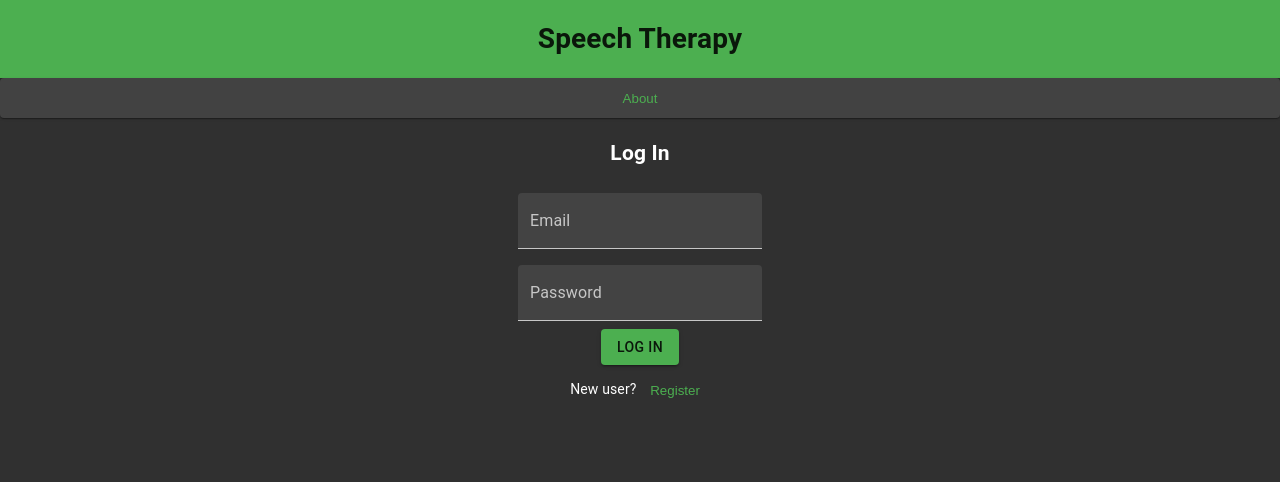
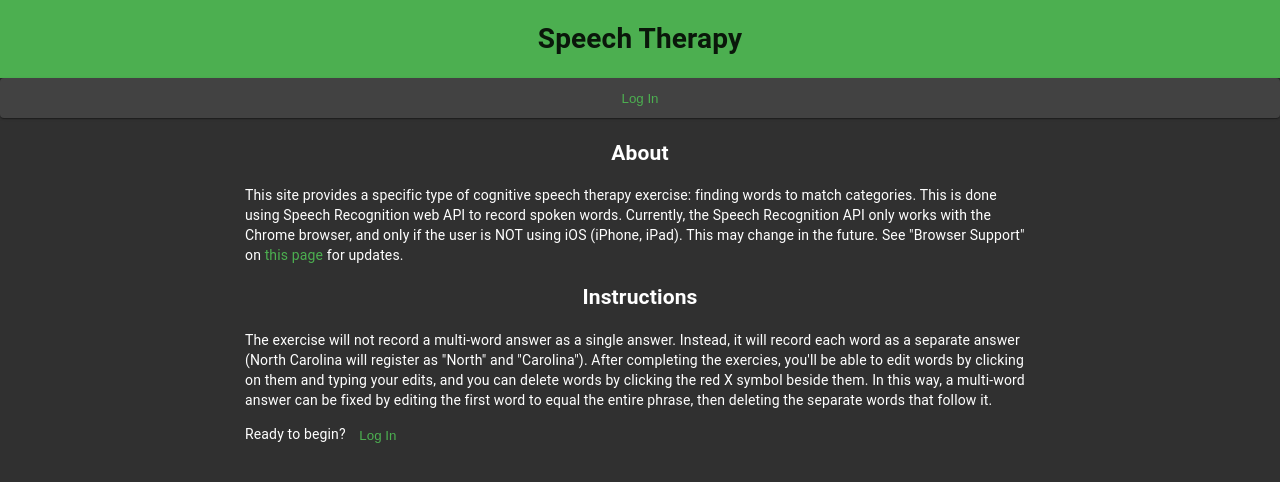
Before and after one commit to jay-dimock/speech-therapy, a React (Create React App) app in the folder client/: page / in a window 1280 px wide. Before the commit this address led to /login. Shown: the top 482 px of the page. Built offline with nearby package versions, Linux system fonts and the light colour scheme.

Commit message:
logout function works. select category & render timer works

```diff
--- a/client/src/App.css
+++ b/client/src/App.css
@@ -1,3 +1,10 @@
 .App {
   text-align: center;
 }
+
+.container {
+  max-width:790px;
+  margin: 0 auto;
+}
+
+p { text-align:left;}
--- a/client/src/App.js
+++ b/client/src/App.js
@@ -12,6 +12,8 @@ import {green} from '@material-ui/core/colors';
 import Main from './views/Main';
 import Register from './views/Register';
 import Login from './views/Login';
+import Logout from './views/Logout';
+import Exercise from './views/Exercise';
 
 const theme = createMuiTheme({
   palette: {
@@ -37,6 +39,8 @@ function App() {
               <Main default path="/"/>
               <Register path="register"/>
               <Login path="login"/>
+              <Logout path="logout"/>
+              <Exercise path="exercise"/>
           </Router>
         </ThemeProvider>
       </SessionContext.Provider>
--- a/client/src/components/PageHeader.js
+++ b/client/src/components/PageHeader.js
@@ -6,25 +6,22 @@ import SessionContext from '../util/SessionContext';
 
 export default (props) => {
     const context = useContext(SessionContext);
-    //const linkText = props.linkText || "Back to Home";
-    //const linkTo = props.linkTo || "/";
     const { currentPage } = props;
     const links = [];
 
-    if (context.session.userId && currentPage !== "home") {
-        links.push(<WrappedLink to="/">Back to Home</WrappedLink>);
+    if (currentPage !== "home") {
+        links.push(<WrappedLink to="/">Home</WrappedLink>);
+    } else if ( !context.session.userId ) {
+        links.push(<WrappedLink to="/login">Log In</WrappedLink>)
     }
 
-    if (currentPage !== "about") links.push(<WrappedLink to="/about">About</WrappedLink>);
-
     if (context.session.userId) {
-
-        if (currentPage !== "exercises") links.push(<WrappedLink to="/exercises">Exercises</WrappedLink>)
+        if (currentPage !== "exercise") links.push(<WrappedLink to="/exercise">Exercises</WrappedLink>)
         if (currentPage !== "reports") links.push(<WrappedLink to="/reports">Reports</WrappedLink>)
 
         links.push(<>
             <span style={{marginLeft:"40px"}}>Logged in as: {context.session.firstName}</span>
-            <WrappedLink to="/login">Log Out</WrappedLink>
+            <WrappedLink to="/logout">Log Out</WrappedLink>
         </>);
     }
 
--- a/client/src/components/RegistrationForm.js
+++ b/client/src/components/RegistrationForm.js
@@ -6,9 +6,10 @@ import { navigate } from '@reach/router';
 
 import SpeechEndpoint from '../constants/SpeechEndpoint';
 import SessionContext from '../util/SessionContext';
+import AxiosErrors from '../util/AxiosErrors';
 
 export default () => {
-    const session = useContext(SessionContext);
+    const context = useContext(SessionContext);
 
     const [newUser, setNewUser] = useState({
         firstName: "",
@@ -32,25 +33,16 @@ export default () => {
         axios.post(SpeechEndpoint + "register", newUser)
             .then(res => {
                 //set session user
-                session.setSession({
-                    ...session,
+                context.setSession({
+                    ...context.session,
                     userId: res.data._id,
                     firstName: newUser.firstName,
                     lastName: newUser.lastName,
                 })
-                //remove form user
-                //setNewUser({});
                 navigate('/');
             })
             .catch(err => {
-                console.log(err.response);
-                const errResponse = err.response.data.errors;
-                const errDict = {};
-                for (const key of Object.keys(errResponse)) {
-                    console.log(`${key}: ${errResponse[key].message}`);
-                    errDict[key] = errResponse[key].message;
-                }
-                setErrors(errDict);
+                setErrors(AxiosErrors(err));
             })
     }
 
--- /dev/null
+++ b/client/src/components/Timer.js
@@ -0,0 +1,14 @@
+import React from 'react';
+import { Card } from '@material-ui/core'
+
+class Timer extends React.Component {
+    render () {
+        return (
+            <Card style={{maxWidth:"100px", margin:"0 auto 15px auto"}}>
+                <h1>0:60</h1>
+            </Card>
+        )
+    }
+}
+
+export default Timer;
--- /dev/null
+++ b/client/src/constants/Categories.js
@@ -0,0 +1,20 @@
+const categories = [
+    'Adjectives','Animals','Aquatic animals','Body Parts','Buildings','Businesses','Characters',
+    'Cities','Classroom Objects','Clothing','Colors','Condiments','Consonants','Countries',
+    'Cuisine','Desserts','Drinks','Emotions','Even Numbers','Exercises','Flowers','Food','Fruits',
+    'Furniture','Gems','Habits','Halloween','Hanukkah','Holidays','Ingredients','Insects','Internal Organs',
+    'Islands','Jobs','Kitchen Utensils','Landmarks','Languages','Liquids','Measuring Units','Movies',
+    'Music Types','Musical Instruments','Mythical Creatures','New Year’s','Nouns','Odd Numbers',
+    'Office Supplies','Places','Plants','Prepositions','Religions','Rhyming Words','School Subjects',
+    'Seasonings','Shoes','Sizes','Sounds','Sports','States','Summer','Thanksgiving','Tools','Traditions',
+    'Transportation','Valentine’s Day','Vegetables','Verbs','Weather','Weddings','Winter Holidays',
+    'Swear Words'
+];
+
+const alphabet = "ABCDEFGHIJKLMNOPQRSTUVWXYZ".split("");
+
+for(let i=0; i<alphabet.length; i++) {
+    categories.push("Words that begin with " + alphabet[i]);
+}
+
+export default categories;
--- a/client/src/util/AxiosErrors.js
+++ b/client/src/util/AxiosErrors.js
@@ -2,7 +2,7 @@ export default (err) => {
     if(!err.response) {
         if(err.isAxiosError) {
             console.log(err.toJSON());
-            const msg = `${err.name}: ${err.message}`;
+            let msg = `${err.name}: ${err.message}`;
             if (err.description) msg += "description: " + err.description;
             return {error: msg};
         } else {
--- /dev/null
+++ b/client/src/views/Exercise.js
@@ -0,0 +1,45 @@
+import React, {useContext, useState} from 'react';
+import SessionContext from '../util/SessionContext'
+
+import { Redirect } from '@reach/router'
+import {Button} from '@material-ui/core';
+
+import PageHeader from '../components/PageHeader'
+//import WrappedLink from '../components/WrappedLink';
+import Categories from '../constants/Categories';
+import Timer from '../components/Timer';
+
+
+export default (props) => {
+    const context = useContext(SessionContext);
+    if (!context.session.userId) { return <Redirect noThrow to="/login" /> }
+
+    const [category, setCategory] = useState("");
+
+    const startCategory = (e) => {
+        e.preventDefault();
+        setCategory(getNewCategory);
+    }
+
+    const getNewCategory = () => {
+        //console.log(Categories);
+        const randomCategory = Categories[Math.floor(Math.random() * Categories.length)];
+        //if random category happens to match the current one, try again
+        if (randomCategory === category) return getNewCategory();
+        return randomCategory;
+    }
+
+    return (<>
+        <PageHeader currentPage="exercise"/>
+        <div className="container">
+
+        <h2>Exercises</h2>
+        {category && <>
+            <h4>The category is...</h4>
+            <h3>{category}</h3>
+            <Timer />
+        </>}
+        <Button variant="contained" color="primary" onClick={startCategory}>Start!</Button>
+        </div>
+    </>)
+}
--- a/client/src/views/Login.js
+++ b/client/src/views/Login.js
@@ -10,7 +10,7 @@ export default () => {
         <PageHeader currentPage="login"/>
         <h2>Log In</h2>
         <LoginForm />
-        <p>New user? <WrappedLink to="/register">Register</WrappedLink></p>
+        <div style={{marginTop:"10px"}}>New user? <WrappedLink to="/register">Register</WrappedLink></div>
     </>)
 
 }
--- /dev/null
+++ b/client/src/views/Logout.js
@@ -0,0 +1,14 @@
+import React, {useContext, useEffect} from 'react';
+import SessionContext from '../util/SessionContext';
+import { Redirect } from '@reach/router'
+
+export default () => {
+    const context = useContext(SessionContext);
+
+    useEffect(() => {
+        context.setSession({});
+        //eslint-disable-next-line react-hooks/exhaustive-deps
+    }, []);
+
+    return <Redirect noThrow to="/login" />
+}
--- a/client/src/views/Main.js
+++ b/client/src/views/Main.js
@@ -1,19 +1,41 @@
 import React, {useContext} from 'react';
 import SessionContext from '../util/SessionContext'
-import { Redirect } from '@reach/router'
+
+import {Link} from '@material-ui/core';
 
 import PageHeader from '../components/PageHeader'
+import WrappedLink from '../components/WrappedLink';
+
 
 export default (props) => {
     const context = useContext(SessionContext);
 
-    if (!context.session.userId){
-        console.log("redirecting to login")
-        return <Redirect noThrow to="/login" />
-    }
-
     return (<>
         <PageHeader currentPage="home"/>
-        <p>Welcome, {context.session.firstName}</p>
+        <div className="container">
+        {context.session.userId && <>
+            <h3>Welcome, {context.session.firstName}!</h3>
+            <WrappedLink to="/exercies"><h4>Start Exercises</h4></WrappedLink>
+        </>}
+
+        <h2>About</h2>
+        <p>This site provides a specific type of cognitive speech therapy
+            exercise: finding words to match categories. This is done using Speech Recognition
+            web API to record spoken words. Currently, the Speech Recognition API only works
+            with the Chrome browser, and only if the user is NOT using iOS (iPhone, iPad).
+            This may change in the future. See "Browser Support"
+            on <Link href="https://developer.mozilla.org/en-US/docs/Web/API/Web_Speech_API/Using_the_Web_Speech_API#Browser_support">
+            this page</Link> for updates.</p>
+        <h2>Instructions</h2>
+        <p>The exercise will not record a multi-word answer as a single answer.
+            Instead, it will record each word as a separate answer (North Carolina will register as "North" and "Carolina").
+            After completing the exercies, you'll be able to edit words by clicking on them and typing your edits, and you can delete words by clicking the red X
+            symbol beside them. In this way, a multi-word answer can be fixed by editing the first word to equal the entire
+            phrase, then deleting the separate words that follow it.
+        </p>
+        {!context.session.userId &&
+            <p>Ready to begin? <WrappedLink to="/login">Log In</WrappedLink></p>
+        }
+        </div>
     </>)
 }
--- a/client/src/views/Register.js
+++ b/client/src/views/Register.js
@@ -10,7 +10,7 @@ export default () => {
         <PageHeader currentPage="register"/>
         <h2>Register New User</h2>
         <RegistrationForm />
-        <p>Already a registered? <WrappedLink to="/login">Log In</WrappedLink></p>
+        <div style={{marginTop:"10px"}}>Already a registered? <WrappedLink to="/login">Log In</WrappedLink></div>
     </>)
 
 }
```
